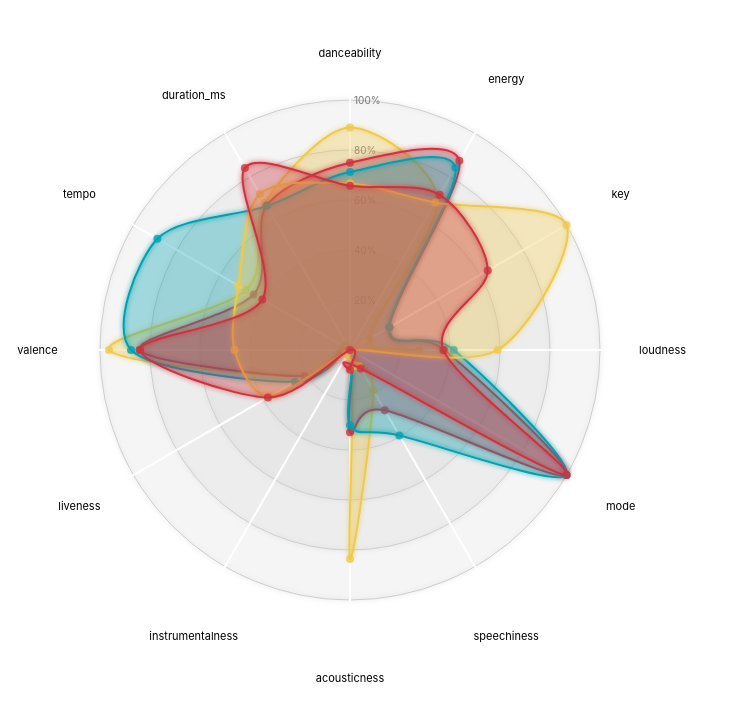
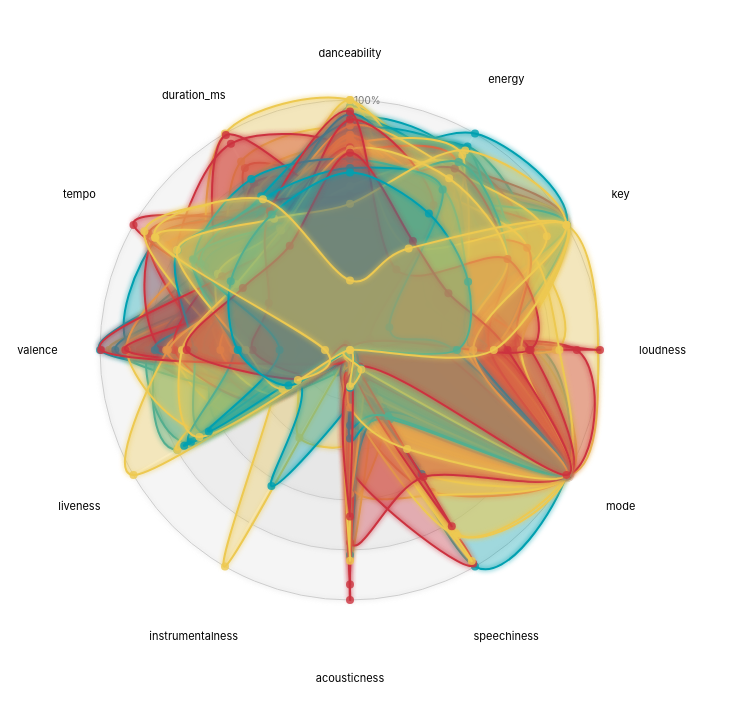
Before and after one commit to chowser/spotify, a plain HTML site: page index.html in a window 1280 px wide. Shown: the whole page, without its empty margins (0-731 px from the left). Drawn offline with nearby package versions, Linux system fonts and the light colour scheme.

Commit message:
Almost done

```diff
--- a/index.html
+++ b/index.html
@@ -40,7 +40,7 @@ d3.csv("data/top_spotify_tracks_2017.csv", function(data) {
    var newArray = []
 
    // create remapped array that will work with radarChart.js
-   for(i=0;i<5;i++){
+   for(i=0;i<data.length;i++){
       entry = [
          {
             title: data[i].name,
--- a/radarChart.js
+++ b/radarChart.js
@@ -205,6 +205,11 @@ function RadarChart(id, data, options) {
 				return "Title: " + [d][0][0].title + "\nArtist: " + [d][0][0].artist
 			})
 
+		//Set up the small tooltip for when you hover over a circle
+		var tooltip = g.append("text")
+			.attr("class", "tooltip")
+			.style("opacity", 0);
+
 	/////////////////////////////////////////////////////////
 	//////// Append invisible circles for tooltip ///////////
 	/////////////////////////////////////////////////////////
```
